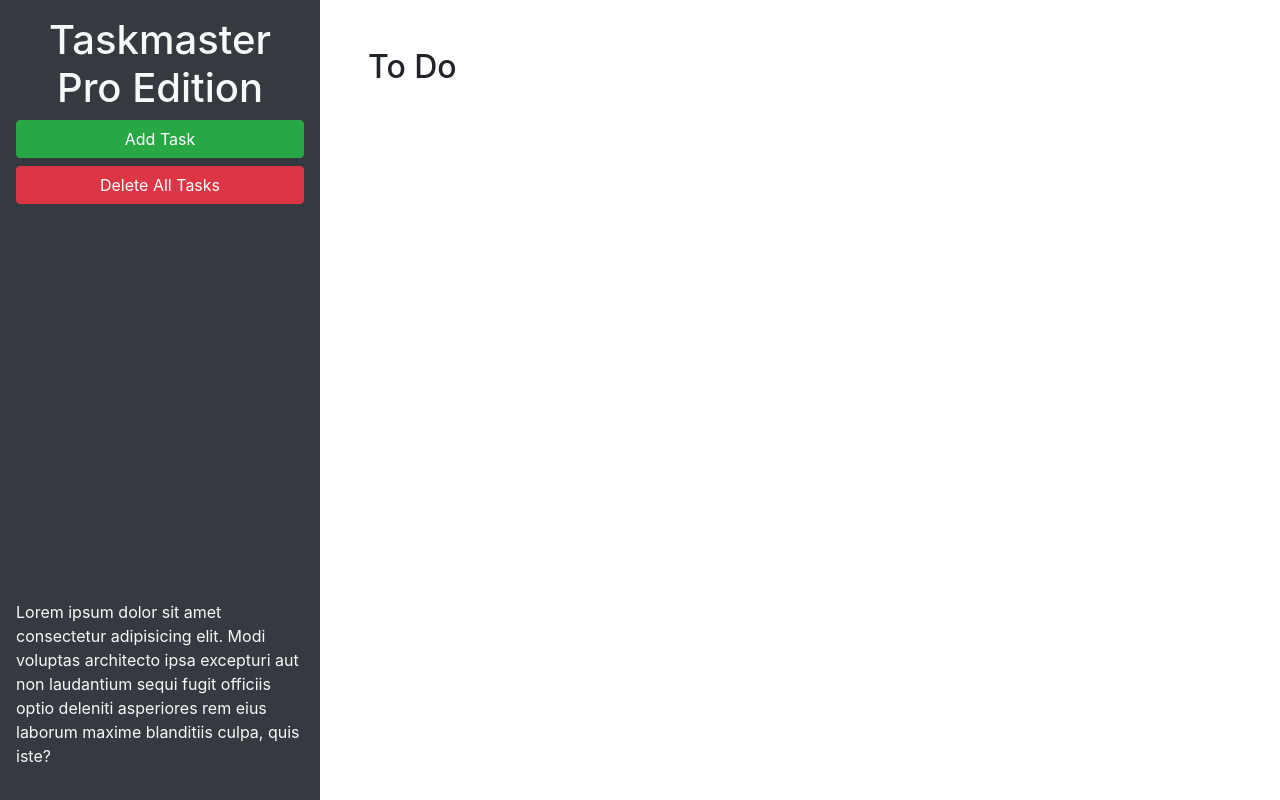
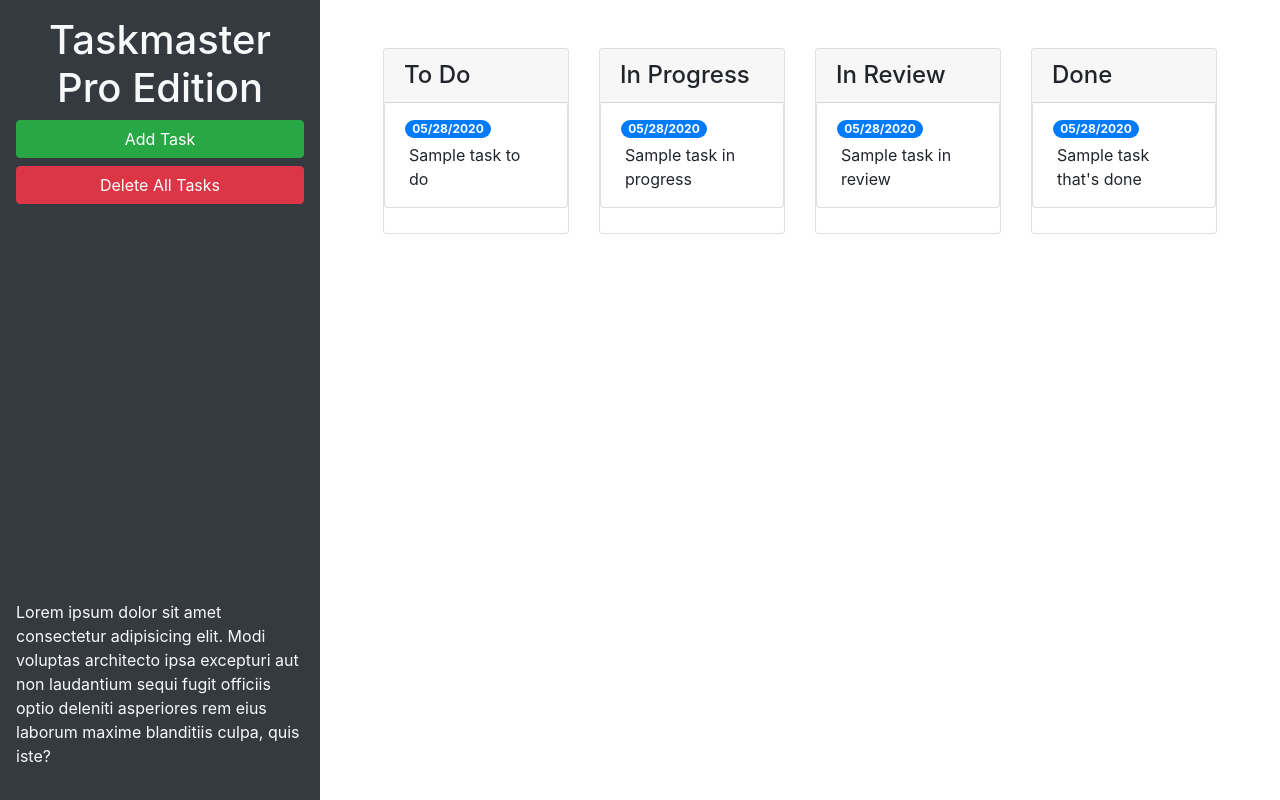
Before and after one commit to rtanguyen/taskmaster-pro, a plain HTML site: page index.html in a window 1280 px wide. Drawn offline with nearby package versions, Linux system fonts and the light colour scheme.

Commit message:
update lists and modal

```diff
--- a/index.html
+++ b/index.html
@@ -24,9 +24,57 @@
       </p>
     </header>
     <main class="col-12 col-lg-9">
-      <div class="m-5">
-        <h2>To Do</h2>
-        <ul id="list-toDo" class="list-group"> </ul>
+      <div class="m-5 row justify-content-around">
+        <!-- todo start -->
+        <div class="col-12 col-md-6 col-xl-3 mb-3">
+          <div class="card">
+        <h4 class="card-header">To Do</h4>
+        <ul id="list-toDo" class="list-group">
+          <li class="list-group-item">
+            <span class="badge badge-primary badge-pill">05/28/2020</span>
+            <p class="m-1">Sample task to do</p>
+      </div>
+    </div>
+      <!-- todo end -->
+      <!-- in progress start -->
+      <div class="col-12 col-md-6 col-xl-3 mb-3">
+        <div class="card">
+          <h4 class="card-header">In Progress</h4>
+        <ul id="list-inProgress" class="list-group">
+          <li class="list-group-item">
+            <span class="badge badge-primary badge-pill">05/28/2020</span>
+            <p class="m-1">Sample task in progress</p>
+          </li>
+        </ul>
+      </div>
+      </div>
+      <!-- in progress end -->
+      <!-- in review start -->
+      <div class="col-12 col-md-6 col-xl-3 mb-3">
+        <div class="card">
+          <h4 class="card-header">In Review</h4>
+             <ul id="list-inReview"  class="list-group">
+          <li class="list-group-item">
+            <span class="badge badge-primary badge-pill">05/28/2020</span>
+            <p class="m-1">Sample task in review</p>
+          </li>
+        </ul>
+      </div>
+      </div>
+      <!-- in review end  -->
+      <!-- done start -->
+      <div class="col-12 col-md-6 col-xl-3 mb-3">
+        <div class="card">
+          <h4 class="card-header">Done</h4>
+        <ul id="list-done" class="list-group">
+          <li class="list-group-item">
+            <span class="badge badge-primary badge-pill">05/28/2020</span>
+            <p class="m-1">Sample task that's done</p>
+          </li>
+        </ul>
+      </div>
+      </div>
+      <!-- done end -->
       </div>
     </main>
   </div>
@@ -46,11 +94,11 @@
           <form>
             <div class="form-group">
               <label for="modalTaskDescription">Task description</label>
-              <textarea id="modalTaskDescription" rows="3"></textarea>
+              <textarea id="modalTaskDescription" rows="3" class="form-control"></textarea>
             </div>
             <div class="form-group">
               <label for="modalDueDate">Due date</label>
-              <input type="text" id="modalDueDate" placeholder="mm/dd/yyyy" autocomplete="off" />
+              <input type="text" class="form-control" id="modalDueDate" placeholder="mm/dd/yyyy" autocomplete="off" />
             </div>
           </form>
         </div>
```
